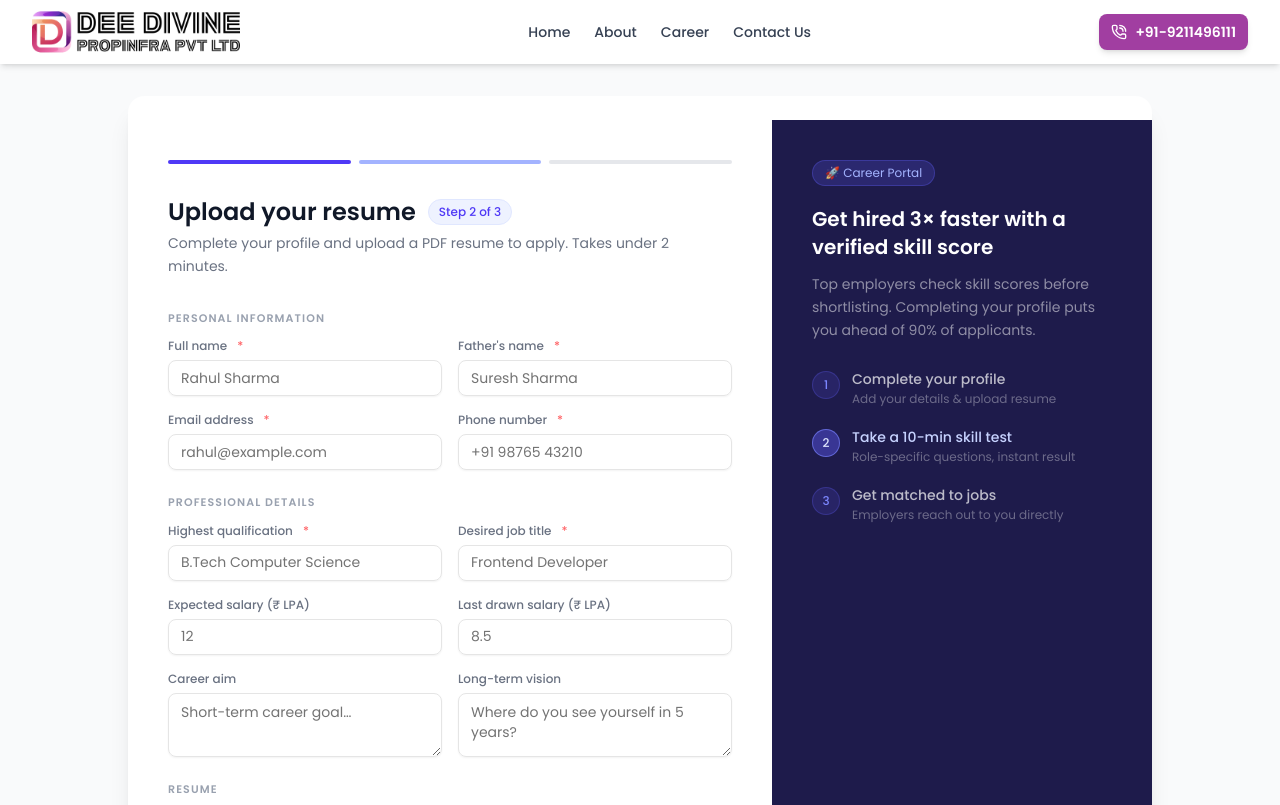
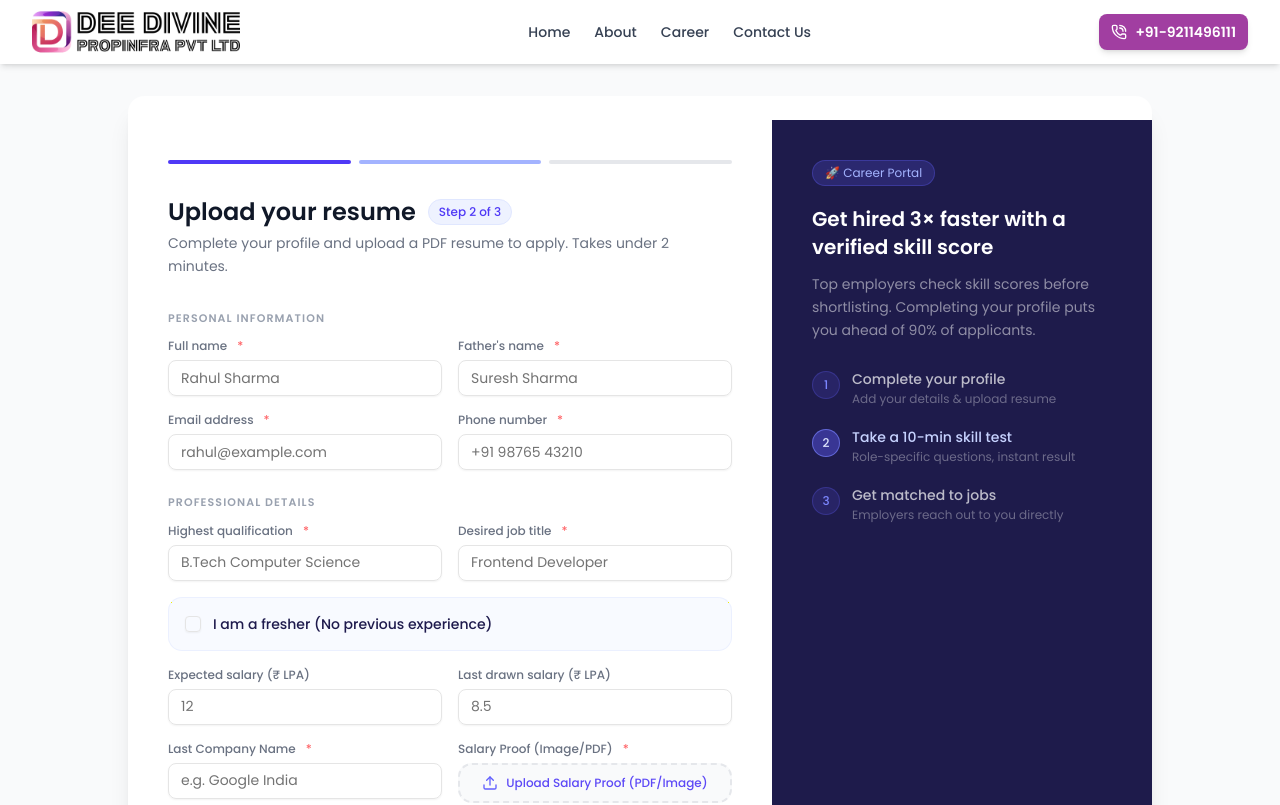
Before and after one commit to PunitDev0/DeeDivineWebsite, a Next.js app: page /upload-resume in a window 1280 px wide. Shown: the top 805 px of the page. Built offline with nearby package versions, Linux system fonts and the light colour scheme.

Commit message:
feat: add experience tracking and salary proof upload support for candidates

```diff
--- a/src/app/api/quick-upload/route.js
+++ b/src/app/api/quick-upload/route.js
@@ -23,10 +23,21 @@ export async function POST(request) {
     const jobTitle = data.get("jobTitle");
     const makePublic = data.get("makePublic") === "true";
 
+    const lastCompanyName = data.get("lastCompanyName");
+    const isFresher = data.get("isFresher") === "true";
+    const salaryProof = data.get("salaryProof");
+
     // Validate all required fields
     if (!file || !name || !fathersName || !email || !phone || !highestQualification || !jobTitle) {
       return NextResponse.json(
         { success: false, error: "All fields are required" },
+        { status: 400 }
+      );
+    }
+
+    if (!isFresher && (!lastCompanyName || !salaryProof)) {
+      return NextResponse.json(
+        { success: false, error: "Last company name and salary proof are required for experienced candidates" },
         { status: 400 }
       );
     }
@@ -41,7 +52,28 @@ export async function POST(request) {
       public_id: `${Date.now()}_${name.replace(/\s/g, "_")}`,
     });
 
-    const newCandidate = await Candidate.create({
+    let salaryProofData = undefined;
+    if (!isFresher && salaryProof) {
+      const spBytes = await salaryProof.arrayBuffer();
+      const spBuffer = Buffer.from(spBytes);
+      const spBase64 = `data:${salaryProof.type};base64,${spBuffer.toString("base64")}`;
+
+      const spUpload = await cloudinary.uploader.upload(spBase64, {
+        folder: "salary_proofs",
+        resource_type: "auto",
+        public_id: `${Date.now()}_sp_${name.replace(/\s/g, "_")}`,
+      });
+
+      salaryProofData = {
+        fileName: salaryProof.name,
+        fileUrl: spUpload.secure_url,
+        cloudinaryId: spUpload.public_id,
+        fileSize: salaryProof.size,
+        fileType: salaryProof.type,
+      };
+    }
+
+    const candidatePayload = {
       name,
       fathersName,
       email,
@@ -57,7 +89,18 @@ export async function POST(request) {
         fileSize: file.size,
         fileType: file.type,
       },
-    });
+    };
+
+    if (!isFresher) {
+      candidatePayload.lastCompanyName = lastCompanyName;
+      if (salaryProofData) {
+        candidatePayload.salaryProof = salaryProofData;
+      }
+    } else {
+      candidatePayload.lastCompanyName = "Fresher (No Experience)";
+    }
+
+    const newCandidate = await Candidate.create(candidatePayload);
 
     return NextResponse.json({
       success: true,
--- a/src/app/api/test-results/route.js
+++ b/src/app/api/test-results/route.js
@@ -59,7 +59,7 @@ export async function GET() {
     await connectDB();
 
     const results = await TestResult.find({})
-    .populate("candidateId", "name email phone jobTitle fathersName highestQualification resume.fileUrl")
+    .populate("candidateId", "name email phone jobTitle fathersName highestQualification resume.fileUrl lastCompanyName salaryProof.fileUrl")
       .sort({ completedAt: -1 })
       .lean();
 
@@ -103,7 +103,9 @@ export async function GET() {
           jobTitle: candidate.jobTitle || "N/A",
           resume: candidate?.resume?.fileUrl || "N/A",
           fathersName: candidate?.fathersName || "N/A",
-          highestQualification: candidate?.highestQualification
+          highestQualification: candidate?.highestQualification || "N/A",
+          lastCompanyName: candidate?.lastCompanyName || "N/A",
+          salaryProof: candidate?.salaryProof?.fileUrl || "N/A",
         },
         score: percentage,
         correct: correctCount,
--- a/src/app/results/page.jsx
+++ b/src/app/results/page.jsx
@@ -284,6 +284,21 @@ export default function AdminResultsPage() {
             <p><strong>Job Title:</strong> {selectedResult?.candidate.jobTitle}</p>
             <p><strong>Father Name:</strong> {selectedResult?.candidate.fathersName}</p>
             <p><strong>Qualification:</strong> {selectedResult?.candidate.highestQualification}</p>
+            <p><strong>Last Company Name:</strong> {selectedResult?.candidate.lastCompanyName || "N/A"}</p>
+
+            {selectedResult?.candidate.salaryProof && selectedResult?.candidate.salaryProof !== "N/A" && (
+              <div className="mt-3">
+                <p className="font-semibold mb-1">Salary Proof Preview:</p>
+                {selectedResult.candidate.salaryProof.toLowerCase().includes(".pdf") ? (
+                  <iframe src={selectedResult.candidate.salaryProof} className="w-full h-64 border rounded"></iframe>
+                ) : (
+                  <img src={selectedResult.candidate.salaryProof} alt="Salary Proof" className="max-w-full max-h-64 object-contain border rounded" />
+                )}
+                <a href={selectedResult.candidate.salaryProof} target="_blank" rel="noopener noreferrer" className="text-blue-600 underline flex items-center gap-1 mt-2">
+                  <FileText className="w-4 h-4" /> Open Full Salary Proof
+                </a>
+              </div>
+            )}
 
             {selectedResult?.candidate.resume && (
               <div className="mt-3">
--- a/src/app/upload-resume/page.jsx
+++ b/src/app/upload-resume/page.jsx
@@ -22,6 +22,8 @@ import { cn } from "@/lib/utils";
 
 export default function UploadResumePage() {
   const [file, setFile] = useState(null);
+  const [salaryProofFile, setSalaryProofFile] = useState(null);
+  const [isFresher, setIsFresher] = useState(false);
   const [isUploading, setIsUploading] = useState(false);
   const [jobTitleFromUrl, setJobTitleFromUrl] = useState("");
 
@@ -36,6 +38,7 @@ export default function UploadResumePage() {
     vision: "",
     expectedSalary: "",
     lastSalary: "",
+    lastCompanyName: "",
     makePublic: true,
   });
 
@@ -71,11 +74,36 @@ export default function UploadResumePage() {
     }
   };
 
+  const handleSalaryProofChange = (e) => {
+    const selected = e.target.files?.[0];
+    if (!selected) return;
+    const allowedTypes = ["application/pdf", "image/png", "image/jpeg", "image/jpg"];
+    if (!allowedTypes.includes(selected.type)) {
+      toast.error("Only PDF or Image files are allowed for salary proof.");
+      return;
+    }
+    if (selected.size > 2 * 1024 * 1024) {
+      toast.error("Salary proof must be under 2MB.");
+      return;
+    }
+    setSalaryProofFile(selected);
+  };
+
   const handleSubmit = async () => {
     const required = ["name", "fathersName", "email", "phone", "highestQualification", "jobTitle"];
     for (const field of required) {
       if (!form[field]?.trim()) {
         toast.error(`Please fill in ${field.replace(/([A-Z])/g, " $1").toLowerCase()}`);
+        return;
+      }
+    }
+    if (!isFresher) {
+      if (!form.lastCompanyName?.trim()) {
+        toast.error("Please fill in last company name");
+        return;
+      }
+      if (!salaryProofFile) {
+        toast.error("Please upload your salary proof");
         return;
       }
     }
@@ -87,7 +115,18 @@ export default function UploadResumePage() {
     setIsUploading(true);
     const formData = new FormData();
     formData.append("file", file);
-    Object.entries(form).forEach(([k, v]) => formData.append(k, String(v)));
+    if (!isFresher && salaryProofFile) {
+      formData.append("salaryProof", salaryProofFile);
+    }
+    formData.append("isFresher", String(isFresher));
+
+    Object.entries(form).forEach(([k, v]) => {
+      if (isFresher && (k === "lastSalary" || k === "lastCompanyName")) {
+        formData.append(k, "");
+      } else {
+        formData.append(k, String(v));
+      }
+    });
 
     try {
       const res = await fetch("/api/quick-upload", {
@@ -101,6 +140,8 @@ export default function UploadResumePage() {
         window.location.href = `/test?candidate=${data.candidateId}`;
 
         setFile(null);
+        setSalaryProofFile(null);
+        setIsFresher(false);
         setForm({
           name: "",
           fathersName: "",
@@ -112,6 +153,7 @@ export default function UploadResumePage() {
           vision: "",
           expectedSalary: "",
           lastSalary: "",
+          lastCompanyName: "",
           makePublic: true,
         });
       } else {
@@ -218,6 +260,24 @@ export default function UploadResumePage() {
               </Field>
             </div>
 
+            {/* Fresher Option */}
+            <div className="flex items-center gap-3 mb-4 bg-indigo-50/40 p-4 rounded-xl border border-indigo-100/50">
+              <Checkbox
+                id="isFresher"
+                checked={isFresher}
+                onCheckedChange={(c) => {
+                  setIsFresher(!!c);
+                  if (c) {
+                    setForm((prev) => ({ ...prev, lastSalary: "", lastCompanyName: "" }));
+                    setSalaryProofFile(null);
+                  }
+                }}
+              />
+              <Label htmlFor="isFresher" className="text-sm font-medium text-indigo-950 cursor-pointer">
+                I am a fresher (No previous experience)
+              </Label>
+            </div>
+
             <div className="grid grid-cols-1 md:grid-cols-2 gap-4 mb-4">
               <Field label="Expected salary (₹ LPA)">
                 <Input
@@ -230,12 +290,67 @@ export default function UploadResumePage() {
               <Field label="Last drawn salary (₹ LPA)">
                 <Input
                   type="number"
-                  placeholder="8.5"
+                  placeholder={isFresher ? "N/A" : "8.5"}
                   value={form.lastSalary}
+                  disabled={isFresher}
                   onChange={(e) => setForm({ ...form, lastSalary: e.target.value })}
                 />
               </Field>
             </div>
+
+            {!isFresher && (
+              <div className="grid grid-cols-1 md:grid-cols-2 gap-4 mb-4">
+                <Field label="Last Company Name" required>
+                  <Input
+                    placeholder="e.g. Google India"
+                    value={form.lastCompanyName}
+                    onChange={(e) => setForm({ ...form, lastCompanyName: e.target.value })}
+                  />
+                </Field>
+                <div className="space-y-1.5">
+                  <Label className="text-xs text-gray-500 font-medium">
+                    Salary Proof (Image/PDF) <span className="text-red-400 ml-0.5">*</span>
+                  </Label>
+                  {!salaryProofFile ? (
+                    <div
+                      onDragOver={(e) => e.preventDefault()}
+                      onDrop={(e) => {
+                        e.preventDefault();
+                        const droppedFile = e.dataTransfer.files[0];
+                        if (droppedFile) {
+                          const fakeEvent = { target: { files: [droppedFile] } };
+                          handleSalaryProofChange(fakeEvent);
+                        }
+                      }}
+                      onClick={() => document.getElementById("salary-proof-input")?.click()}
+                      className="border-2 border-dashed border-gray-200 rounded-xl p-3 text-center cursor-pointer hover:border-indigo-400 hover:bg-indigo-50/40 transition-all duration-200 bg-gray-50 flex items-center justify-center gap-2 h-10"
+                    >
+                      <Upload className="w-4 h-4 text-indigo-500" />
+                      <span className="text-xs text-indigo-600 font-medium animate-pulse">Upload Salary Proof (PDF/Image)</span>
+                      <input
+                        id="salary-proof-input"
+                        type="file"
+                        accept="application/pdf,image/*"
+                        onChange={handleSalaryProofChange}
+                        className="hidden"
+                      />
+                    </div>
+                  ) : (
+                    <div className="flex items-center gap-3 border border-indigo-200 bg-indigo-50/30 rounded-xl px-3 h-10">
+                      <FileText className="w-4 h-4 text-indigo-600 flex-shrink-0" />
+                      <p className="text-xs font-medium text-indigo-800 truncate flex-1">{salaryProofFile.name}</p>
+                      <button
+                        type="button"
+                        onClick={() => setSalaryProofFile(null)}
+                        className="text-indigo-500 hover:text-red-500 transition-colors"
+                      >
+                        <X className="w-4 h-4" />
+                      </button>
+                    </div>
+                  )}
+                </div>
+              </div>
+            )}
 
             <div className="grid grid-cols-1 md:grid-cols-2 gap-4 mb-6">
               <Field label="Career aim">
--- a/src/models/Candidate.js
+++ b/src/models/Candidate.js
@@ -30,7 +30,7 @@ const candidateSchema = new mongoose.Schema(
       minlength: 10,
       maxlength: 15,
     },
-    highestQualification: {
+        highestQualification: {
       type: String,
       required: true,
       trim: true,
@@ -45,6 +45,11 @@ const candidateSchema = new mongoose.Schema(
       type: String,
       trim: true,
     },
+    // Experience Details
+    lastCompanyName: {
+      type: String,
+      trim: true,
+    },
     // Resume (Cloudinary)
     resume: {
       fileName: { type: String, required: true },
@@ -52,6 +57,15 @@ const candidateSchema = new mongoose.Schema(
       cloudinaryId: { type: String, required: true },
       fileSize: { type: Number, required: true },
       fileType: { type: String, required: true },
+      uploadedAt: { type: Date, default: Date.now },
+    },
+    // Salary Proof (Cloudinary)
+    salaryProof: {
+      fileName: { type: String },
+      fileUrl: { type: String },
+      cloudinaryId: { type: String },
+      fileSize: { type: Number },
+      fileType: { type: String },
       uploadedAt: { type: Date, default: Date.now },
     },
     // Visibility
```
Also changed, not shown: 1 other file (tests, documents, lock files or other folders).
